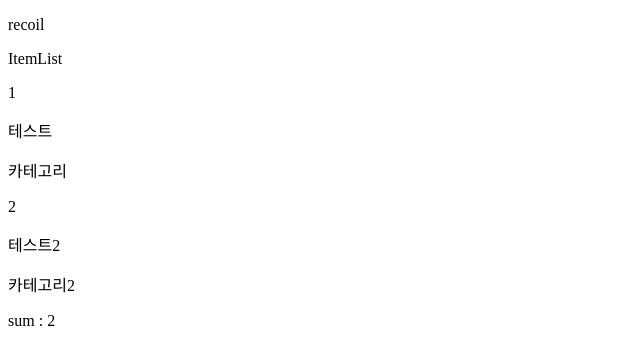
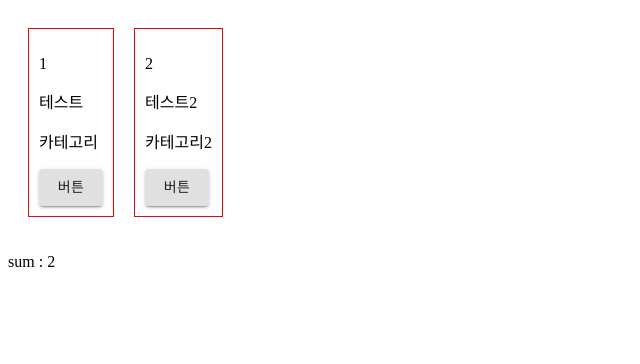
Before and after one commit to carbon-zero-dev/FrontEnd, a Next.js app: page / in a window 1280 px wide. Shown: the top 364 px of the page, without its empty margins (0-640 px from the left). Built offline with nearby package versions, Linux system fonts and the light colour scheme.

Commit message:
feat: install mui, styled-components

```diff
--- a/components/ItemList/index.jsx
+++ b/components/ItemList/index.jsx
@@ -3,24 +3,42 @@ import * as React from 'react';
 import { useRecoilValue, useSetRecoilState } from 'recoil';
 import { itemListState } from '../../recoil/atoms';
 import { itemListSumState } from '../../recoil/selectors';
+import { Button } from '@material-ui/core';
+import styled from 'styled-components';
+
+
+const ItemContainer = styled.div`
+	display: flex;
+	padding: 10px;
+`
+
+const ItemBox = styled.div`
+	border: 1px solid red;
+	padding: 10px;
+	margin: 10px;
+`
+
 
 const ItemList = () => {
+
 	const itemList = useRecoilValue(itemListState);
 	const setItemList = useSetRecoilState(itemListState);
 	const sum = useRecoilValue(itemListSumState);
 
 	return (
 		<div>
-			<p>ItemList</p>
+			<ItemContainer>
 			{itemList.map(item => {
 				return (
-					<>
+					<ItemBox>
 						<p>{item.id}</p>
 						<p>{item.name}</p>
 						<p>{item.category}</p>
-					</>
+						<Button variant="contained">버튼</Button>
+					</ItemBox>
 				);
 			})}
+			</ItemContainer>
 			<p>sum : {sum}</p>
 		</div>
 	);
--- a/package.json
+++ b/package.json
@@ -21,6 +21,8 @@
 	},
 	"homepage": "https://github.com/joielee09/NextJS_tryout#readme",
 	"dependencies": {
+		"@material-ui/core": "^4.12.3",
+		"@material-ui/icons": "^4.11.2",
 		"eslint-plugin-react": "^7.24.0",
 		"jest": "^27.0.6",
 		"next": "^11.0.1",
--- a/pages/index.js
+++ b/pages/index.js
@@ -1,13 +1,20 @@
 import React from 'react';
 import { atom, RecoilRoot } from 'recoil';
 import ItemList from '../components/ItemList';
+import Head from 'next/head';
 
 const App = () => {
 	return (
+		<>
+			<Head>
+				<title>Carbon Zero</title>
+				<link rel="stylesheet" href="https://fonts.googleapis.com/css?family=Roboto:300,400,500,700&display=swap" />
+				<link rel="stylesheet" href="https://fonts.googleapis.com/icon?family=Material+Icons" />
+			</Head>
 		<RecoilRoot>
-			<p>recoil</p>
 			<ItemList />
 		</RecoilRoot>
+		</>
 	);
 
 };
```
Also changed, not shown: 1 other file (tests, documents, lock files or other folders).
